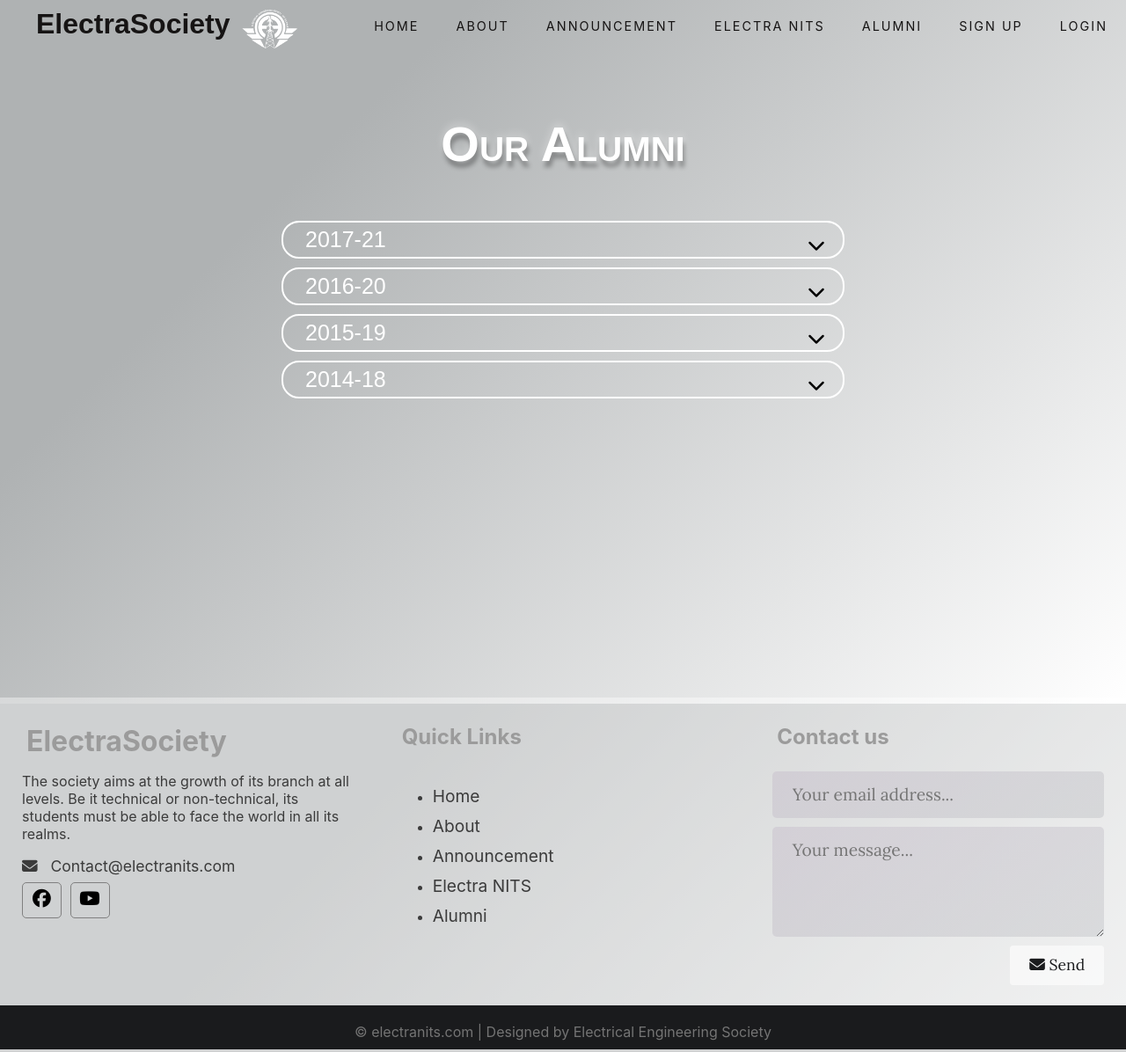
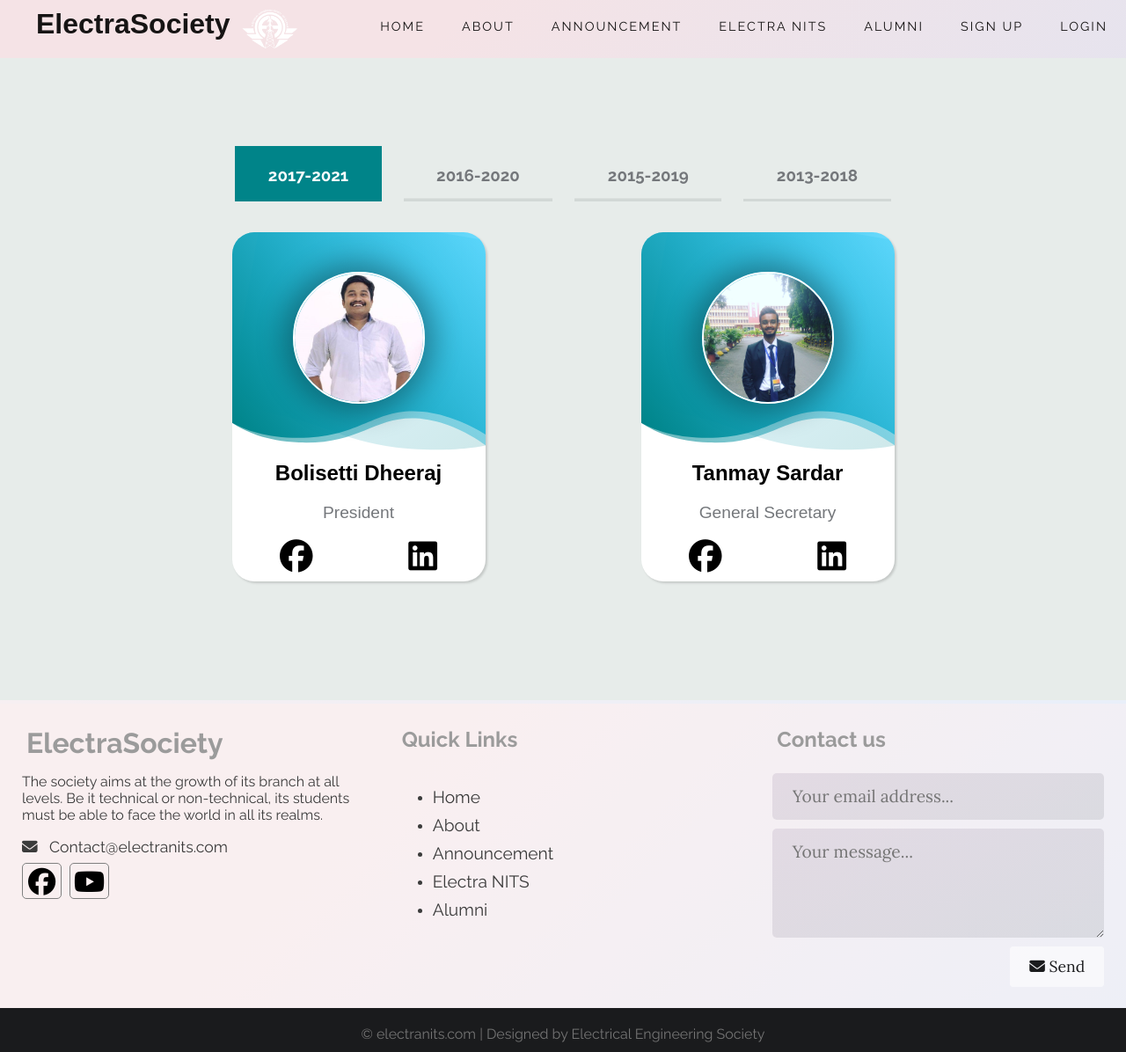
Before and after one commit to Kar2410/ElectraOfficial.github.io, a PHP site: page /ElectraDevMode//alumni in a window 1280 px wide. Shown: the whole page at 88% size. Run offline with PHP 8.4, Linux system fonts and the light colour scheme; some libraries are stand-ins or nearby versions; some web fonts are replaced.

Commit message:
Added horizontal tab to Alumni page

```diff
--- a/alumni.php
+++ b/alumni.php
@@ -3,6 +3,7 @@
 
 <!DOCTYPE html>
 <html>
+
 <head>
     <meta name="viewport" content="width=device-width, initial-scale=1.0" />
     <meta charset="utf-8">
@@ -12,6 +13,8 @@
     <link rel="stylesheet" href="assets/css/style.css">
 
     <link rel="stylesheet" type="text/css" href="assets/css/about.min.css">
+    <link rel="stylesheet" type="text/css" href="assets/css/alumni.css" />
+    <script src="assets/js/modernizr.custom.js"></script>
 
 
 
@@ -22,17 +25,21 @@
     <!-- Google Fonts -->
     <link href="https://fonts.googleapis.com/css?family=Candal|Lora" rel="stylesheet">
 
-    <script src="https://cdn.jsdelivr.net/npm/@popperjs/core@2.9.2/dist/umd/popper.min.js" integrity="sha384-IQsoLXl5PILFhosVNubq5LC7Qb9DXgDA9i+tQ8Zj3iwWAwPtgFTxbJ8NT4GN1R8p" crossorigin="anonymous"></script>
-    <script src="https://cdn.jsdelivr.net/npm/bootstrap@5.0.1/dist/js/bootstrap.min.js" integrity="sha384-Atwg2Pkwv9vp0ygtn1JAojH0nYbwNJLPhwyoVbhoPwBhjQPR5VtM2+xf0Uwh9KtT" crossorigin="anonymous"></script>
+    <script src="https://cdn.jsdelivr.net/npm/@popperjs/core@2.9.2/dist/umd/popper.min.js"
+        integrity="sha384-IQsoLXl5PILFhosVNubq5LC7Qb9DXgDA9i+tQ8Zj3iwWAwPtgFTxbJ8NT4GN1R8p"
+        crossorigin="anonymous"></script>
+    <script src="https://cdn.jsdelivr.net/npm/bootstrap@5.0.1/dist/js/bootstrap.min.js"
+        integrity="sha384-Atwg2Pkwv9vp0ygtn1JAojH0nYbwNJLPhwyoVbhoPwBhjQPR5VtM2+xf0Uwh9KtT"
+        crossorigin="anonymous"></script>
 
 
     <style>
-
-body,html{
+        body,
+        html {
             /* font-family: Arial, Helvetica, sans-serif; */
 
-            background-image: linear-gradient(315deg, #ffffff 0%, #afb2b3 74%);
-            background-attachment: fixed;
+            /* background-image: linear-gradient(315deg, #ffffff 0%, #afb2b3 74%);
+            background-attachment: fixed; */
 
             margin: 0;
         }
@@ -60,6 +67,7 @@ body,html{
             padding: 4px 9px;
             font-size: .95em;
         }
+
         /* Main accordion container
 ========================================================================== */
 
@@ -85,6 +93,7 @@ body,html{
 
 
         }
+
         /* Main accordion title
 ========================================================================== */
 
@@ -93,6 +102,7 @@ body,html{
             font-weight: 100;
             font-size: 25px;
         }
+
         /* Main accordion arrow
 ========================================================================== */
 
@@ -106,6 +116,7 @@ body,html{
             margin-top: 10px;
             outline: none;
         }
+
         /* Accordion dropdown panel
 ========================================================================== */
 
@@ -114,7 +125,7 @@ body,html{
             justify-content: space-between;
             margin: 0 auto;
             padding: 10px 15px;
-            width: 50%;
+            width: 80%;
             border-width: 2px;
             /* background-color: #fafafad4;
             border-color: #e3e3e3; */
@@ -124,6 +135,7 @@ body,html{
             border-bottom-right-radius: 25px;
             z-index: 1;
         }
+
         /* Rotate class for dropdown button
 ========================================================================== */
 
@@ -186,7 +198,7 @@ body,html{
             text-align: center;
             margin-top: -5px;
             font-family: Arial, Helvetica, sans-serif;
-            color:black;
+            color: black;
         }
 
         .rank {
@@ -205,17 +217,22 @@ body,html{
             transition: transform .5s;
             color: black;
             margin-bottom: 10px;
+            font-size: 1.5em;
         }
 
         .fab:hover {
             transform: scale(1.3);
             transition: transform .5s;
         }
-        .our{font-family: Arial, Helvetica, sans-serif;
-        text-align:center;}
 
-        .year{font-family: Arial, Helvetica, sans-serif;
-      color:white;
+        .our {
+            font-family: Arial, Helvetica, sans-serif;
+            text-align: center;
+        }
+
+        .year {
+            font-family: Arial, Helvetica, sans-serif;
+            color: white;
 
         }
 
@@ -231,7 +248,7 @@ body,html{
                 text-align: center;
                 margin-top: -3px;
                 font-family: Arial, Helvetica, sans-serif;
-           color:black;
+                color: black;
             }
 
             .rank {
@@ -240,40 +257,48 @@ body,html{
                 margin-top: 0px;
                 font-family: Arial, Helvetica, sans-serif;
             }
+
             .img-tag {
 
                 width: 5rem;
-            height:5rem;
+                height: 5rem;
 
 
             }
+
             .accordion {
                 width: 90%;
 
             }
+
             .accordion-panel {
 
                 justify-content: space-between;
                 width: 90%;
 
             }
-        .card{width:45%;}
+
+            .card {
+                width: 45%;
+            }
         }
 
         /* /////////between 700px & 1144px */
 
 
-@media only screen and (min-width:701px) and (max-width:1144px){
-    .our{
-        display:block;
-        width:50%;
-        margin:auto;
-        text-align:center;
+        @media only screen and (min-width:701px) and (max-width:1144px) {
+            .our {
+                display: block;
+                width: 50%;
+                margin: auto;
+                text-align: center;
             }
+
             .accordion {
                 width: 90%;
 
             }
+
             .accordion-panel {
 
                 justify-content: space-between;
@@ -283,18 +308,6 @@ body,html{
 
 
         }
-
-
-
-
-
-
-
-
-
-
-
-
     </style>
 </head>
 
@@ -304,21 +317,22 @@ body,html{
     <?php include(ROOT_PATH . "/app/includes/header.php"); ?>
     <?php include(ROOT_PATH . "/app/includes/messages.php"); ?>
 
-   <br><br><br>
-  <h1 class="our" style="color: white;font-variant: small-caps;font-size: 3.5rem;font-weight: bolder;text-shadow: 2px 7px 5px rgba(0,0,0,0.3),
-    0px -4px 10px rgba(255,255,255,0.3);">Our Alumni</h1>
-    <br><br>
-
-
-
+    <div class="container">
+        <section>
+            <div class="tabs tabs-style-linebox">
+                <nav>
+                    <ul>
+                        <li><a href="#section-linebox-1"><span>2017-2021</span></a></li>
+                        <li><a href="#section-linebox-2"><span>2016-2020</span></a></li>
+                        <li><a href="#section-linebox-3"><span>2015-2019</span></a></li>
+                        <li><a href="#section-linebox-4"><span>2013-2018</span></a></li>
+                    </ul>
+                </nav>
+                <div class="content-wrap">
+                    <section id="section-linebox-1">
                         <div class="accordion-container">
-        <div class="accordion" style=" color: purple">
-            <h1 class="year">2017-21</h1>
-            <button><i class="fa fa-chevron-down rotate"></i></button>
-        </div>
                             <div class="accordion-panel">
-
-            <div class="card " >
+                                <div class="card ">
                                     <div class="img-holder">
                                         <img src="assets/images/bg.svg" class="img-bg" alt="Card image cap">
                                         <img src="assets/images/alumni/pr2020.jpg" alt="" class="img-tag">
@@ -331,12 +345,10 @@ body,html{
                                                     class="fab fa-facebook fa-2x"></i></a>
                                             <a href="https://www.linkedin.com/in/bolisetti-dheeraj/ "><i
                                                     class="fab fa-linkedin fa-2x"></i></a>
-
                                         </div>
                                     </div>
                                 </div>
-<br>
-            <div class="card " >
+                                <div class="card ">
                                     <div class="img-holder">
                                         <img src="assets/images/bg.svg" class="img-bg" alt="Card image cap">
                                         <img src="assets/images/alumni/gs2020.jpg" alt="" class="img-tag">
@@ -349,19 +361,14 @@ body,html{
                                                     class="fab fa-facebook fa-2x"></i></a>
                                             <a href="https://www.linkedin.com/in/tanmay-s-14206213a/"><i
                                                     class="fab fa-linkedin fa-2x"></i></a>
-
                                         </div>
                                     </div>
                                 </div>
-
                             </div>
                         </div>
-
+                    </section>
+                    <section id="section-linebox-2">
                         <div class="accordion-container">
-        <div class="accordion">
-            <h1 class="year">2016-20</h1>
-            <button><i class="fa fa-chevron-down rotate"></i></button>
-        </div>
                             <div class="accordion-panel">
                                 <div class="card ">
                                     <div class="img-holder">
@@ -376,11 +383,9 @@ body,html{
                                                     class="fab fa-facebook fa-2x"></i></a>
                                             <a href="https://www.linkedin.com/in/binit-roy-b4154b160/"><i
                                                     class="fab fa-linkedin fa-2x"></i></a>
-
                                         </div>
                                     </div>
                                 </div>
-
                                 <div class="card ">
                                     <div class="img-holder">
                                         <img src="assets/images/bg.svg" class="img-bg" alt="Card image cap">
@@ -394,18 +399,14 @@ body,html{
                                                     class="fab fa-facebook fa-2x"></i></a>
                                             <a href="https://www.linkedin.com/in/swapnil-jadon/"><i
                                                     class="fab fa-linkedin fa-2x"></i></a>
-
                                         </div>
                                     </div>
                                 </div>
                             </div>
                         </div>
-
+                    </section>
+                    <section id="section-linebox-3">
                         <div class="accordion-container">
-        <div class="accordion">
-            <h1 class="year">2015-19</h1>
-            <button><i class="fa fa-chevron-down rotate"></i></button>
-        </div>
                             <div class="accordion-panel">
                                 <div class="card ">
                                     <div class="img-holder">
@@ -419,11 +420,9 @@ body,html{
 
                                             <a href="https://www.linkedin.com/in/anishpaul95/"><i
                                                     class="fab fa-linkedin fa-2x"></i></a>
-
                                         </div>
                                     </div>
                                 </div>
-
                                 <div class="card ">
                                     <div class="img-holder">
                                         <img src="assets/images/bg.svg" class="img-bg" alt="Card image cap">
@@ -437,18 +436,14 @@ body,html{
                                                     class="fab fa-facebook fa-2x"></i></a>
                                             <a href="https://www.linkedin.com/in/ashim-goswami-bb25a2110/"><i
                                                     class="fab fa-linkedin fa-2x"></i></a>
-
                                         </div>
                                     </div>
                                 </div>
                             </div>
                         </div>
-
+                    </section>
+                    <section id="section-linebox-4">
                         <div class="accordion-container">
-        <div class="accordion">
-            <h1 class="year">2014-18</h1>
-            <button><i class="fa fa-chevron-down rotate"></i></button>
-        </div>
                             <div class="accordion-panel">
                                 <div class="card ">
                                     <div class="img-holder">
@@ -461,11 +456,9 @@ body,html{
                                         <div style="display: flex;align-items: center;justify-content: space-around;">
                                             <a href="https://www.facebook.com/aditya.raj.3990418"><i
                                                     class="fab fa-facebook fa-2x"></i></a>
-
                                         </div>
                                     </div>
                                 </div>
-
                                 <div class="card ">
                                     <div class="img-holder">
                                         <img src="assets/images/bg.svg" class="img-bg" alt="Card image cap">
@@ -479,68 +472,29 @@ body,html{
                                                     class="fab fa-facebook fa-2x"></i></a>
                                             <a href="https://www.linkedin.com/in/vk-sonkar-0b335a163"><i
                                                     class="fab fa-linkedin fa-2x"></i></a>
-
                                         </div>
                                     </div>
                                 </div>
                             </div>
-
-
-
                         </div>
-
-    <br><br><br><br><br><br><br>
-        <br><br><br><br><br>
-    <br><br><br><br><br>
-
-
-    <!--script for collapse and hide  -->
-    <script>
-        $(document).ready(function() {
-            $(".accordion-panel").hide(); //Hide accordions
-
-            /* Show all/Hide all accordions onclick */
-            $(".control").click(function() {
-                $(".accordion-panel").stop(); //Stops user from spamming button
-                /* Toggle text in button and panel */
-                if ($(".control").text() == "Collapse All") {
-                    $(".control").text("Hide All");
-                    $(".accordion-panel").slideDown("slow"); //Show all panels
-                    $(".fa-chevron-down").addClass("up");
-                } else {
-                    $(".control").text("Collapse All");
-                    $(".accordion-panel").slideUp("slow"); //Hide all panels
-                    $(".fa-chevron-down").removeClass("up");
-
-                }
-            });
-
-            /* Slide accordion panel down onclick */
-            $(".accordion").click(function() {
-                $(".accordion-panel").stop(); //Stops user from spamming button
-                /* Select only the accordion clicked on */
-                $(this).parent().find(".fa-chevron-down").toggleClass("up");
-                $(this).parent().find(".accordion-panel").slideToggle("slow");
-                panelCheck();
-            });
-
-            /* Checks if all panels are closed */
-            function panelCheck() {
-                /* Panels are all hidden */
-                if ($('.fa-chevron-down').hasClass("up") == false) {
-                    $(".control").text("Collapse All");
-                } else {
-                    $(".control").text("Hide All");
-                }
-            }
-
-        });
-    </script>
-
-     <script src="https://cdnjs.cloudflare.com/ajax/libs/jquery/3.3.1/jquery.min.js"></script>
+                    </section>
+                </div><!-- /content -->
+            </div><!-- /tabs -->
+        </section>
+    </div><!-- /container -->
 
     <!-- Custom Script -->
     <script src="assets/js/scripts.js"></script>
+    <script src="assets/js/cbpFWTabs.js"></script>
+    <script>
+        (function () {
+
+            [].slice.call(document.querySelectorAll('.tabs')).forEach(function (el) {
+                new CBPFWTabs(el);
+            });
+
+        })();
+    </script>
 
     <?php include(ROOT_PATH . "/app/includes/footer.php"); ?>
 </body>
--- /dev/null
+++ b/assets/css/alumni.css
@@ -0,0 +1,178 @@
+@import url('https://fonts.googleapis.com/css?family=Raleway:400,500,700');
+body {
+	background-color: #e7ecea;
+	color: #74777b;
+	font-weight: 400;
+	font-size: 1em;
+	font-family: 'Raleway', Arial, sans-serif;
+}
+
+.container a {
+	color: #008489;
+	text-decoration: none;
+	outline: none;
+}
+
+.container a:hover, a:focus {
+	color: #74777b;
+}
+
+.container > section {
+	padding: 5em 0;
+	font-size: 1.25em;
+	min-height: 100%;
+	background-color: #e7ecea;
+}
+
+.tabs {
+	position: relative;
+	overflow: hidden;
+	margin: 0 auto;
+	width: 100%;
+	font-weight: 300;
+	font-size: 1.25em;
+}
+
+/* Nav */
+.tabs nav {
+	text-align: center;
+}
+
+.tabs nav ul {
+	position: relative;
+	display: -ms-flexbox;
+	display: -webkit-flex;
+	display: -moz-flex;
+	display: -ms-flex;
+	display: flex;
+	margin: 0 auto;
+	padding: 0;
+	max-width: 1200px;
+	list-style: none;
+	-ms-box-orient: horizontal;
+	-ms-box-pack: center;
+	-webkit-flex-flow: row wrap;
+	-moz-flex-flow: row wrap;
+	-ms-flex-flow: row wrap;
+	flex-flow: row wrap;
+	-webkit-justify-content: center;
+	-moz-justify-content: center;
+	-ms-justify-content: center;
+	justify-content: center;
+}
+
+.tabs nav ul li {
+	position: relative;
+	z-index: 1;
+	display: block;
+	margin: 0;
+	text-align: center;
+	-webkit-flex: 1;
+	-moz-flex: 1;
+	-ms-flex: 1;
+	flex: 1;
+}
+
+.tabs nav a {
+	position: relative;
+	display: block;
+	overflow: hidden;
+	text-overflow: ellipsis;
+	white-space: nowrap;
+	line-height: 2.5;
+}
+
+.tabs nav a span {
+	vertical-align: middle;
+	font-size: 0.75em;
+}
+
+.tabs nav li.tab-current a {
+	color: #74777b;
+}
+
+.tabs nav a:focus {
+	outline: none;
+}
+
+/* Content */
+.content-wrap {
+	position: relative;
+}
+
+.content-wrap section {
+	display: none;
+	margin: 0 auto;
+	/* padding: 1em; */
+	padding: 1em 0;
+	max-width: 1200px;
+	text-align: center;
+}
+
+.content-wrap section.content-current {
+	display: block;
+}
+
+/* Tab Style */
+.tabs-style-linebox nav ul li {
+	margin: 0 0.5em;
+	-webkit-flex: none;
+	flex: none;
+}
+
+.tabs-style-linebox nav a {
+	padding: 0 1.5em;
+	color: #74777b;
+	font-weight: 700;
+	-webkit-transition: color 0.3s;
+	transition: color 0.3s;
+}
+
+.tabs-style-linebox nav a:hover,
+.tabs-style-linebox nav a:focus {
+	color: #008489;
+}
+
+.tabs-style-linebox nav li.tab-current a {
+	color: #fff;
+}
+
+.tabs-style-linebox nav a::after {
+	position: absolute;
+	top: 0;
+	left: 0;
+	z-index: -1;
+	width: 100%;
+	height: 100%;
+	background: #d2d8d6;
+	content: '';
+	-webkit-transition: background-color 0.3s, -webkit-transform 0.3s;
+	transition: background-color 0.3s, transform 0.3s;
+	-webkit-transition-timing-function: ease, cubic-bezier(0.7,0,0.3,1);
+	transition-timing-function: ease, cubic-bezier(0.7,0,0.3,1);
+	-webkit-transform: translate3d(0,100%,0) translate3d(0,-3px,0);
+	transform: translate3d(0,100%,0) translate3d(0,-3px,0);
+}
+
+.tabs-style-linebox nav li.tab-current a::after {
+	-webkit-transform: translate3d(0,0,0);
+	transform: translate3d(0,0,0);
+}
+
+.tabs-style-linebox nav a:hover::after,
+.tabs-style-linebox nav a:focus::after,
+.tabs-style-linebox nav li.tab-current a::after {
+	background: #008489;
+}
+
+@media screen and (max-width: 58em) {
+	.tabs-style-linebox nav ul {
+		display: block;
+		box-shadow: none;
+	}
+	.tabs-style-linebox nav ul li {
+		display: block;
+		-webkit-flex: none;
+		flex: none;
+	}
+}
```
Also changed, not shown: assets/js/cbpFWTabs.js (added, +60 -0 lines), assets/js/modernizr.custom.js (added). Lines whose indentation alone changed are shown as unchanged.
